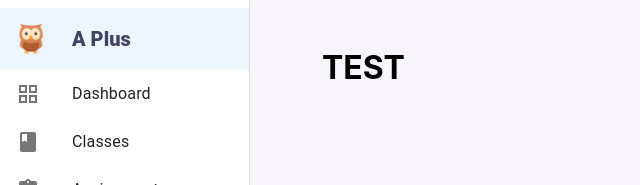
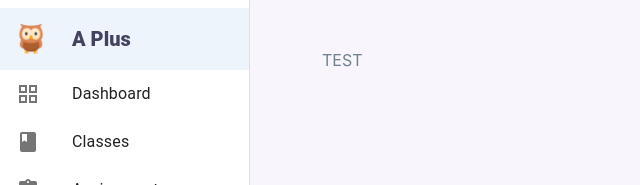
Before and after one commit to teresalin/aplus-tj, a Next.js app: page / in a window 1280 px wide. Shown: the top 185 px of the page, without its empty margins (0-640 px from the left). Built offline with nearby package versions, Linux system fonts and the light colour scheme.

Commit message:
add tailwindcss

```diff
--- a/package.json
+++ b/package.json
@@ -20,15 +20,18 @@
     "@mui/x-data-grid": "^6.12.0",
     "@mui/x-date-pickers": "^6.11.2",
     "@types/dotenv": "^6.1.1",
+    "autoprefixer": "^10.4.15",
     "dayjs": "^1.11.9",
     "dotenv": "^16.3.1",
     "eslint": "^8.47.0",
     "next": "^13.4.19",
     "pg": "^8.11.3",
+    "postcss": "^8.4.29",
     "react": "^18.2.0",
     "react-dom": "^18.2.0",
     "react-toastify": "^9.1.3",
-    "swr": "^2.2.1"
+    "swr": "^2.2.1",
+    "tailwindcss": "^3.3.3"
   },
   "devDependencies": {
     "@types/node": "^20.5.1",
--- /dev/null
+++ b/styles/globals copy.css
@@ -0,0 +1,51 @@
+html,
+body {
+  padding: 0;
+  margin: 0;
+  font-family: Inter, -apple-system, BlinkMacSystemFont, Segoe UI, Roboto,
+    Oxygen, Ubuntu, Cantarell, Fira Sans, Droid Sans, Helvetica Neue, sans-serif;
+    background-color: #f8f6fc;
+}
+/*
+@import url('https://fonts.googleapis.com/css2?family=Kurale&display=swap');
+
+/* From Public Directory */
+@font-face {
+  font-family: 'Kurale';
+  src: url('/fonts/Kurale.ttf');
+  font-style: medium;
+  font-weight: normal;
+  font-display: swap;
+}
+
+
+a {
+  color: inherit;
+  text-decoration: none;
+}
+
+* {
+  box-sizing: border-box;
+}
+
+img {
+  max-width: 100%;
+  height: auto;
+}
+
+h1,
+h2,
+p,
+ul {
+  margin: 0;
+}
+
+ul {
+  padding: 0;
+  list-style: none;
+}
+
+button {
+  padding: 0.5rem 1rem;
+  font-weight: bold;
+}
--- a/styles/globals.css
+++ b/styles/globals.css
@@ -1,51 +1,118 @@
+@tailwind base;
+@tailwind components;
+@tailwind utilities;
+
+@layer base {
+  :root {
+    --background: 0 0% 100%;
+    --foreground: 222.2 84% 4.9%;
+
+    --muted: 210 40% 96.1%;
+    --muted-foreground: 215.4 16.3% 46.9%;
+
+    --popover: 0 0% 100%;
+    --popover-foreground: 222.2 84% 4.9%;
+
+    --card: 0 0% 100%;
+    --card-foreground: 222.2 84% 4.9%;
+
+    --border: 214.3 31.8% 91.4%;
+    --input: 214.3 31.8% 91.4%;
+
+    --primary: 222.2 47.4% 11.2%;
+    --primary-foreground: 210 40% 98%;
+
+    --secondary: 210 40% 96.1%;
+    --secondary-foreground: 222.2 47.4% 11.2%;
+
+    --accent: 210 40% 96.1%;
+    --accent-foreground: 222.2 47.4% 11.2%;
+
+    --destructive: 0 84.2% 60.2%;
+    --destructive-foreground: 210 40% 98%;
+
+    --ring: 215 20.2% 65.1%;
+
+    --radius: 0.5rem;
+  }
+
+  .dark {
+    --background: 222.2 84% 4.9%;
+    --foreground: 210 40% 98%;
+
+    --muted: 217.2 32.6% 17.5%;
+    --muted-foreground: 215 20.2% 65.1%;
+
+    --popover: 222.2 84% 4.9%;
+    --popover-foreground: 210 40% 98%;
+
+    --card: 222.2 84% 4.9%;
+    --card-foreground: 210 40% 98%;
+
+    --border: 217.2 32.6% 17.5%;
+    --input: 217.2 32.6% 17.5%;
+
+    --primary: 210 40% 98%;
+    --primary-foreground: 222.2 47.4% 11.2%;
+
+    --secondary: 217.2 32.6% 17.5%;
+    --secondary-foreground: 210 40% 98%;
+
+    --accent: 217.2 32.6% 17.5%;
+    --accent-foreground: 210 40% 98%;
+
+    --destructive: 0 62.8% 30.6%;
+    --destructive-foreground: 0 85.7% 97.3%;
+
+    --ring: 217.2 32.6% 17.5%;
+  }
+}
+
+* {
+  box-sizing: border-box;
+  word-break: keep-all;
+}
+
+a {
+  text-decoration: none;
+  cursor: pointer;
+}
+
+input,
+button {
+  outline: 0;
+  background-color: transparent;
+}
+
+button {
+  cursor: pointer;
+}
+
 html,
 body {
   padding: 0;
   margin: 0;
   font-family: Inter, -apple-system, BlinkMacSystemFont, Segoe UI, Roboto,
     Oxygen, Ubuntu, Cantarell, Fira Sans, Droid Sans, Helvetica Neue, sans-serif;
-    background-color: #f8f6fc;
-}
-/*
-@import url('https://fonts.googleapis.com/css2?family=Kurale&display=swap');
-
-/* From Public Directory */
-@font-face {
-  font-family: 'Kurale';
-  src: url('/fonts/Kurale.ttf');
-  font-style: medium;
-  font-weight: normal;
-  font-display: swap;
+  background-color: #f8f6fc;
 }
 
-
-a {
-  color: inherit;
-  text-decoration: none;
-}
-
-* {
-  box-sizing: border-box;
+body {
+  color: slategray;
 }
 
 img {
-  max-width: 100%;
-  height: auto;
+  user-select: none;
+  -webkit-user-drag: none;
 }
 
-h1,
-h2,
-p,
-ul {
-  margin: 0;
+::selection {
+  background-color: #e5e7eb;
+  color: #111827;
 }
 
-ul {
-  padding: 0;
-  list-style: none;
+img.twemoji {
+  height: 1em;
+  width: auto;
+  display: inline-block;
 }
-
-button {
-  padding: 0.5rem 1rem;
-  font-weight: bold;
-}
--- /dev/null
+++ b/tailwind.config.js
@@ -0,0 +1,9 @@
+/** @type {import('tailwindcss').Config} */
+module.exports = {
+  prefix: 'tw-',
+  content: [],
+  theme: {
+    extend: {},
+  },
+  plugins: [],
+}
```
Also changed, not shown: src/components/NewPersonDialog.tsx (+8 -11 lines), styles/theme.ts (renamed from utils/theme.ts), 1 other file (tests, documents, lock files or other folders).
